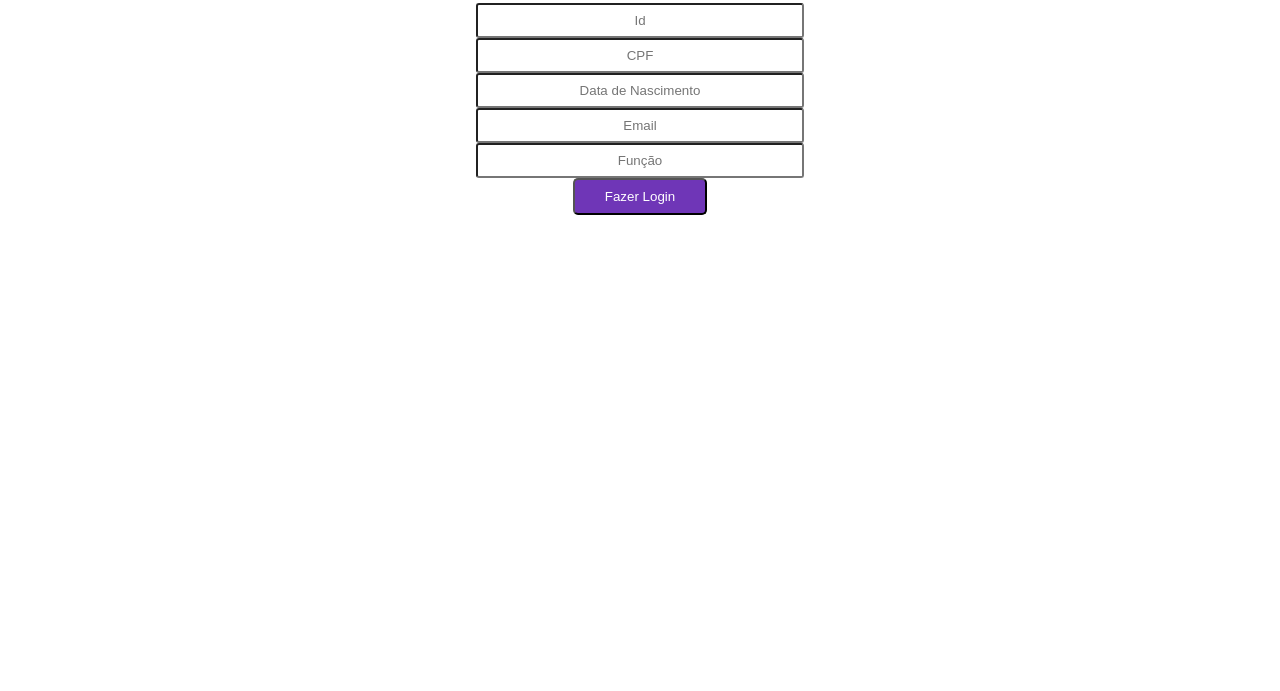
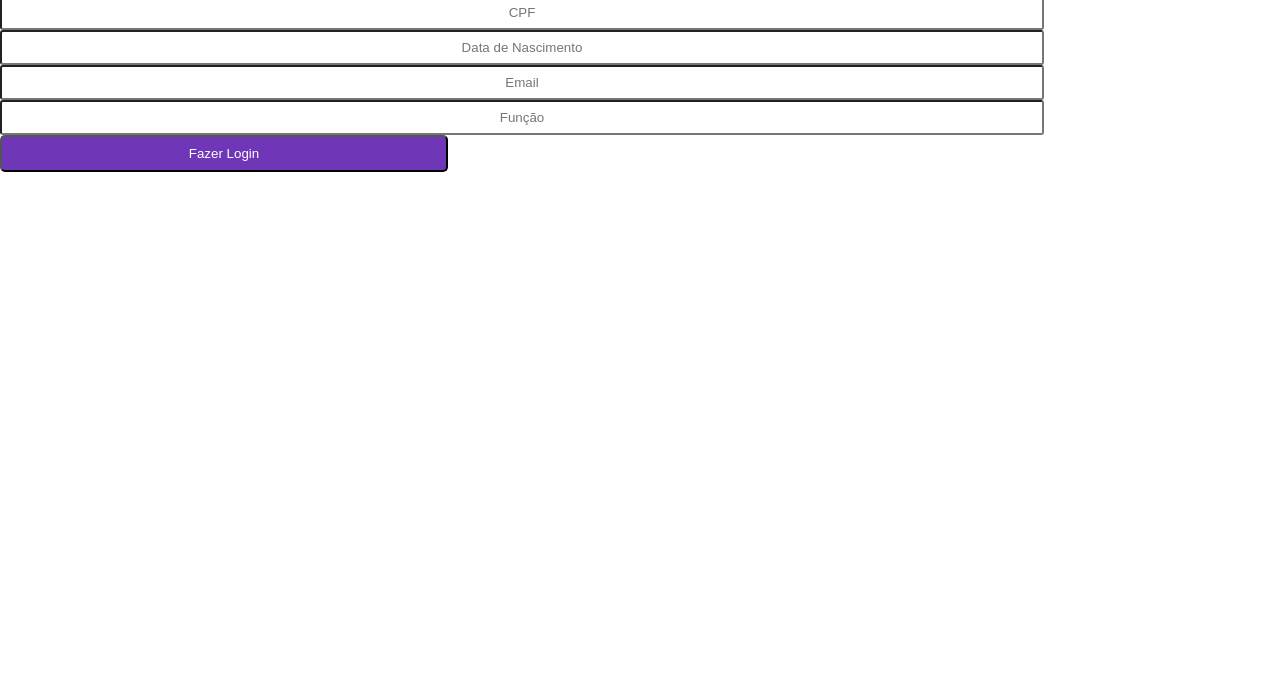
Before and after one commit to Vitorhpx/Onboard-Taqtile, a Gatsby site: page /UserAddPage in a window 1280 px wide. Shown: the part 109-800 px from the top of the page. Built offline with nearby package versions, Linux system fonts and the light colour scheme; Gatsby itself is replaced by a stand-in of ours.

Commit message:
Class name correction

```diff
--- a/src/pages/UserAddPage.tsx
+++ b/src/pages/UserAddPage.tsx
@@ -9,7 +9,7 @@ import { navigate } from "gatsby"
 import { Field } from "../components/field"
 import { Validator } from "../utils/validator"
 
-interface LoginPageState {
+interface UserAddPageState {
   submitted: boolean
   errorMessage: string
   id: string
@@ -26,7 +26,7 @@ interface LoginPageState {
   isRoleValid: boolean
 }
 
-export default class LoginPage extends React.Component<any, LoginPageState> {
+export default class UserAddPage extends React.Component<any, UserAddPageState> {
   constructor(props) {
     super(props)
     this.state = {
@@ -57,7 +57,7 @@ export default class LoginPage extends React.Component<any, LoginPageState> {
             this.handleSubmit(event)
           }}
           noValidate
-          className="Form"
+          className="Login"
         >
           <h1 className="LoginTitle">Adicionar Novo Usuário</h1>
           <Field
@@ -103,7 +103,7 @@ export default class LoginPage extends React.Component<any, LoginPageState> {
             name="role"
             placeholder="Função"
             validation={Validator.isRole}
-            errorMessage="Função Inválida, deve ser 'user' ou 'admin'"
+            errorMessage="Função Inválida, deve ser 'user' ou 'admin"
           />
           <button type="submit" className="LoginButton">
             Fazer Login
```
